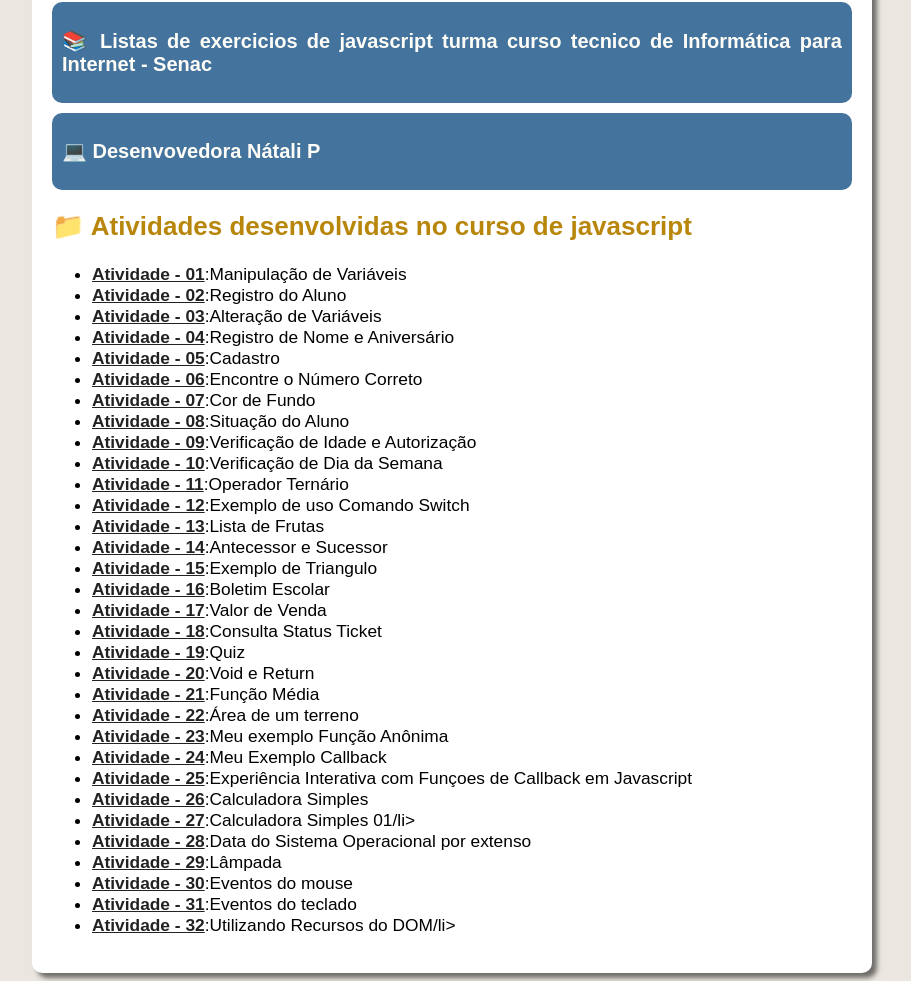
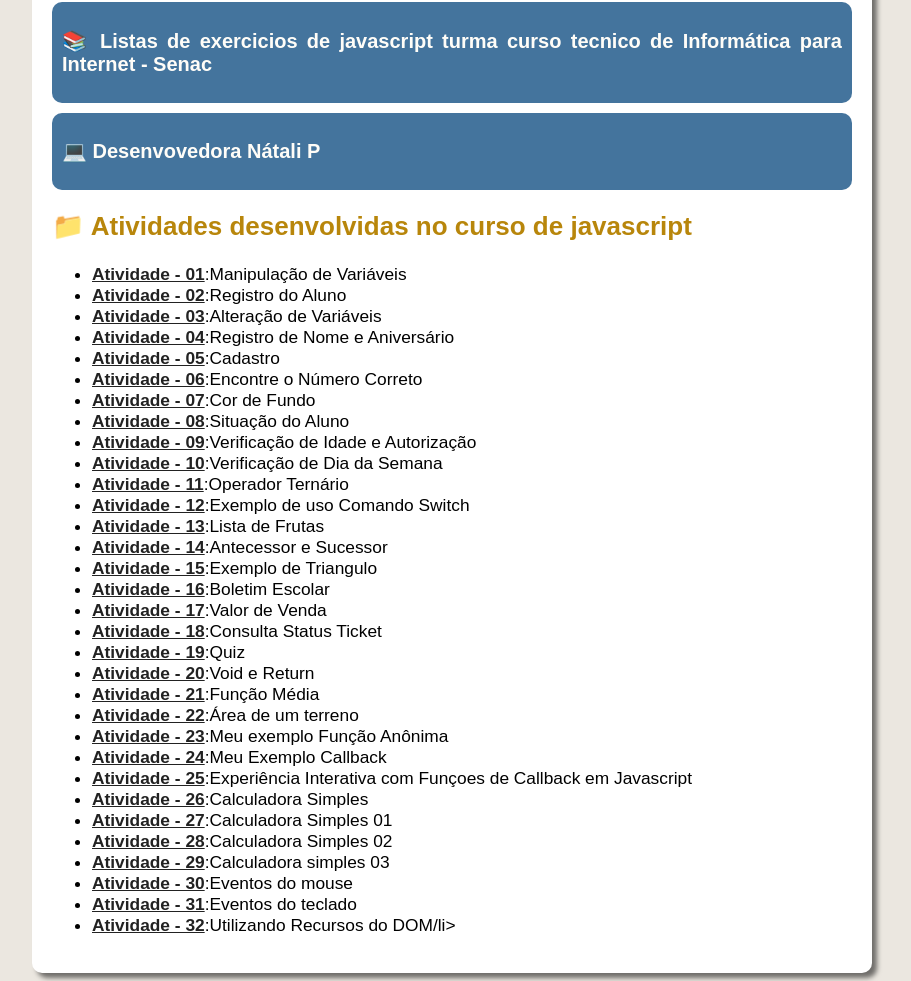
Before and after one commit to NataliPF/JavaScript-Senac, a plain HTML site: page index.html in a window 1280 px wide. Shown: the part 111-1092 px from the top of the page, without its empty margins (188-1099 px from the left). Drawn offline with Linux system fonts and the light colour scheme.

Commit message:
Atualizando index - Atividade 27 e 28

```diff
--- a/index.html
+++ b/index.html
@@ -49,9 +49,9 @@
             <li><a href="javascript/atividades/atividade-24.html">Atividade - 24</a>:Meu Exemplo Callback</li>
             <li><a href="javascript/atividades/atividade-25.html">Atividade - 25</a>:Experiência Interativa com Funçoes de Callback em Javascript</li>
             <li><a href="javascript/atividades/atividade-26.html">Atividade - 26</a>:Calculadora Simples</li>
-            <li><a href="javascript/atividades/atividade-27.html">Atividade - 27</a>:Calculadora Simples 01/li>
-            <li><a href="javascript/atividades/atividade-28.html">Atividade - 28</a>:Data do Sistema Operacional por extenso</li>
-            <li><a href="javascript/atividades/atividade-29.html">Atividade - 29</a>:Lâmpada</li>
+            <li><a href="javascript/atividades/atividade-27.html">Atividade - 27</a>:Calculadora Simples 01</li>
+            <li><a href="javascript/atividades/atividade-28.html">Atividade - 28</a>:Calculadora Simples 02</li>
+            <li><a href="javascript/atividades/atividade-29.html">Atividade - 29</a>:Calculadora simples 03</li>
             <li><a href="javascript/atividades/atividade-30.html">Atividade - 30</a>:Eventos do mouse</li>
             <li><a href="javascript/atividades/atividade-31.html">Atividade - 31</a>:Eventos do teclado</li>
             <li><a href="javascript/atividades/atividade-32.html">Atividade - 32</a>:Utilizando Recursos do DOM/li>
```
